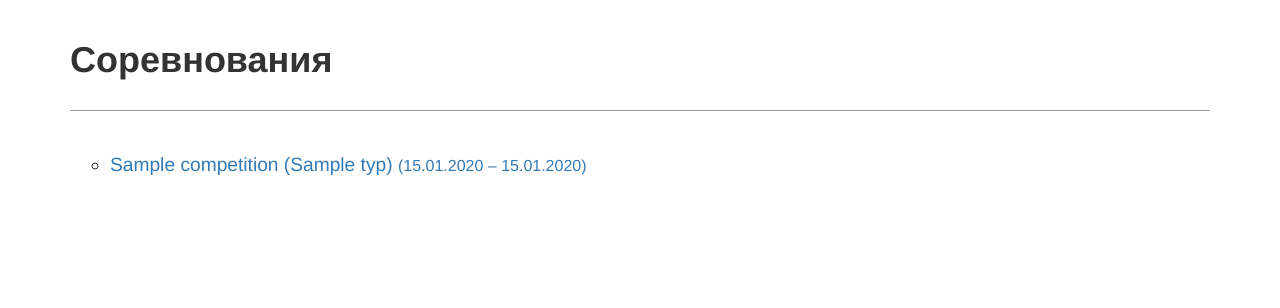
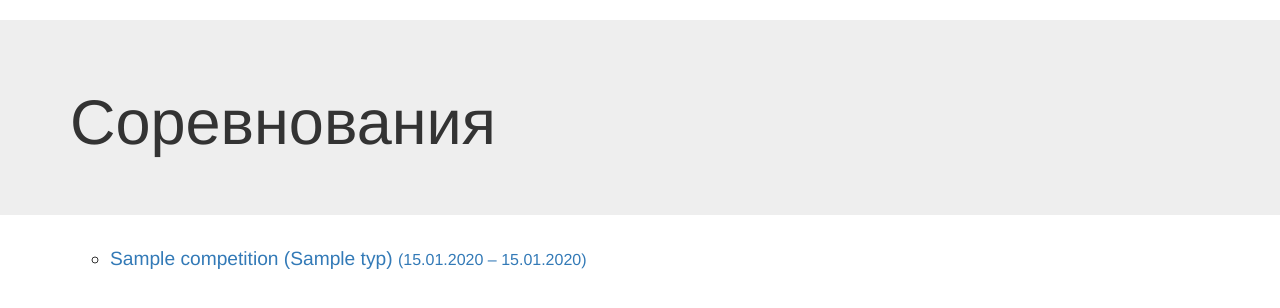
Before and after one commit to bolvano/dfk, a Django app: template pgups/templates/pgups/index.html in a window 1280 px wide. Shown: the part 51-359 px from the top of the page. Run offline with Django 3.2, Linux system fonts and the light colour scheme; the template is opened without the code that fills it: most values are stand-ins (such as "Sample title", 1, 10 or a date in 2020); some libraries are stand-ins or nearby versions.

Commit message:
judequinn.angularjs disable button on submit, added jumbotron to index

```diff
--- a/pgups/static/js/create-competition-app.js
+++ b/pgups/static/js/create-competition-app.js
@@ -147,7 +147,8 @@ createCompetitionApp.controller( 'creationFormCtrl', function( $scope, $http, $t
 
         $scope.data.tours = $scope.selectedTours();
 
-        //$('#submit-request-button').attr('disabled', true).html('Идет отправка заявки...');
+        // disabling button to prevent multiple requests
+        $('#create-competition-button').attr('disabled', true).html('Создаются соревнования...');
 
         var req = {
          method: 'POST',
@@ -172,7 +173,7 @@ createCompetitionApp.controller( 'creationFormCtrl', function( $scope, $http, $t
 
             }, function(response) {
                 notie.alert(3, 'Произошла ошибка!', 3);
-                //$('#submit-request-button').attr('disabled', false).html('Отправить заявку');
+                $('#create-competition-button').attr('disabled', false).html('Создать соревнования');
             });
 
     };
--- a/pgups/templates/pgups/competition_create.html
+++ b/pgups/templates/pgups/competition_create.html
@@ -224,7 +224,7 @@
 							<span class="glyphicon glyphicon-chevron-left"></span> Вернуться
 						</button>
 
-						<button class="btn btn-lg btn-success pull-right col-lg-3" ng-click="submitForm()">
+						<button id="create-competition-button" class="btn btn-lg btn-success pull-right col-lg-3" ng-click="submitForm()">
 							Создать соревнования <span class="glyphicon glyphicon-ok"></span>
 						</button>
 
--- a/pgups/templates/pgups/index.html
+++ b/pgups/templates/pgups/index.html
@@ -2,10 +2,21 @@
 {% load staticfiles %}
 {% block content %}
 
+
+<!-- Jumbotron -->
+<div class="jumbotron">
+	<div class="container">
+		<div class="row">
+			<div class="col-md-11">
+
+				<h1>Соревнования</h1>
+
+			</div>
+		</div>
+	</div>
+</div> <!-- End of Jumbotron -->
+
 <div class="container">
-	<div class="heading">
-		<h1><b>Соревнования</b></h1>
-	</div>
 	<ul class="basic-list basic-list-larger">
 		{% for competition in competitions %}
 		<li>
```
